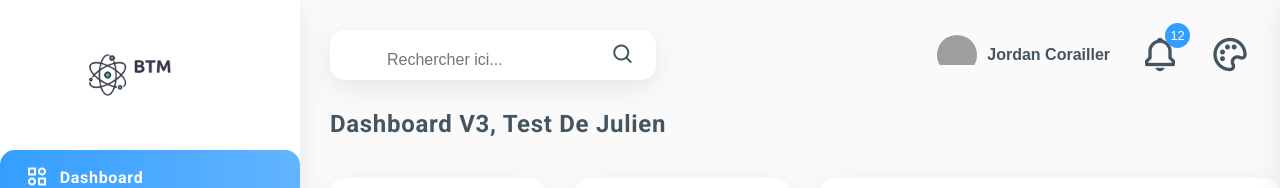
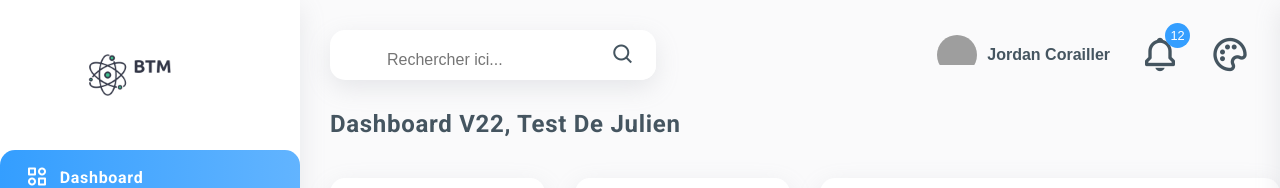
Before and after one commit to Jordanimaal/dashboard-btm, a React (Create React App) app: page /#/ in a window 1280 px wide. Shown: the top 188 px of the page. Built offline with nearby package versions, Linux system fonts and the light colour scheme; grey boxes are pictures that could not be loaded.

Commit message:
text(dashboard): update text in dashboard.jsx

```diff
--- a/src/pages/Dashboard.jsx
+++ b/src/pages/Dashboard.jsx
@@ -170,7 +170,7 @@ const Dashboard = () => {
 
     return (
         <div style={{paddingLeft: '30px'}}>
-            <h2 className="page-header">Dashboard v3, test de Julien</h2>
+            <h2 className="page-header">Dashboard v22, test de Julien</h2>
             <div className="row">
                 <div className="col-6">
                     <div className="row">
```
